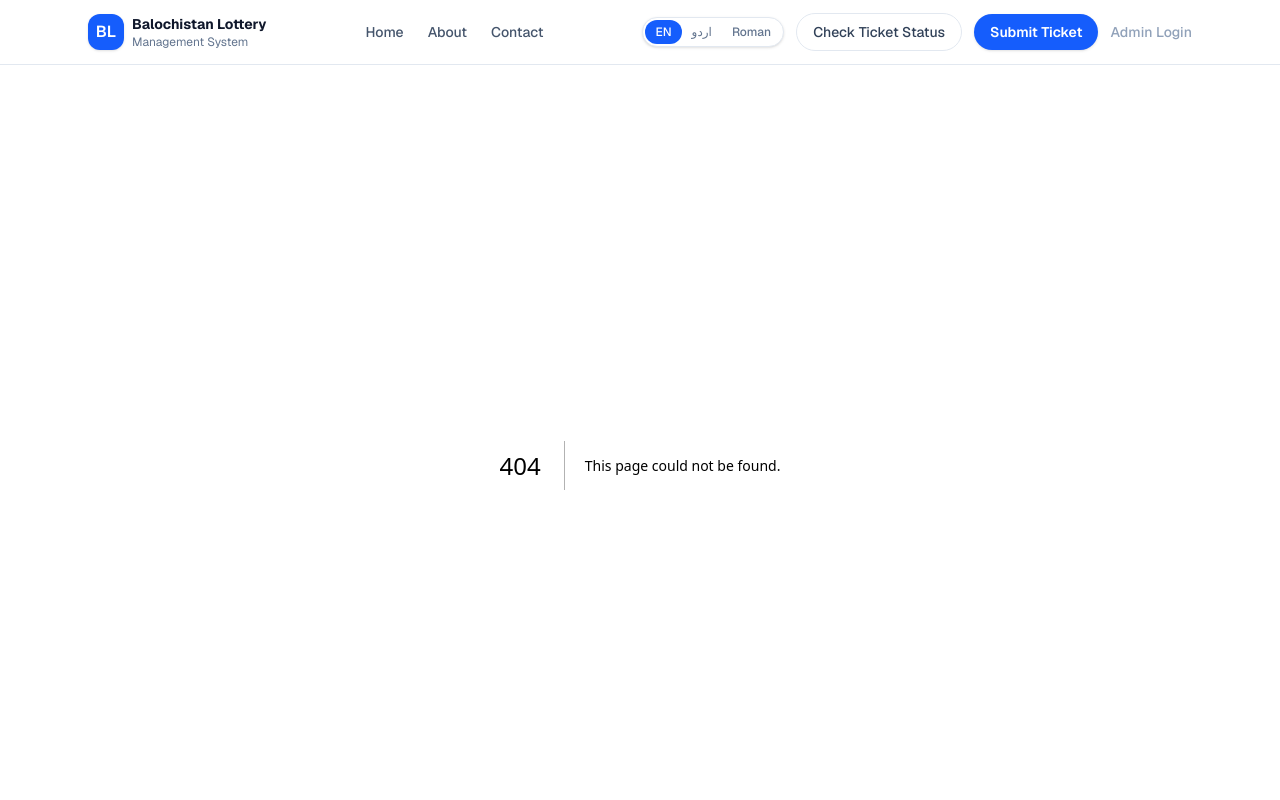
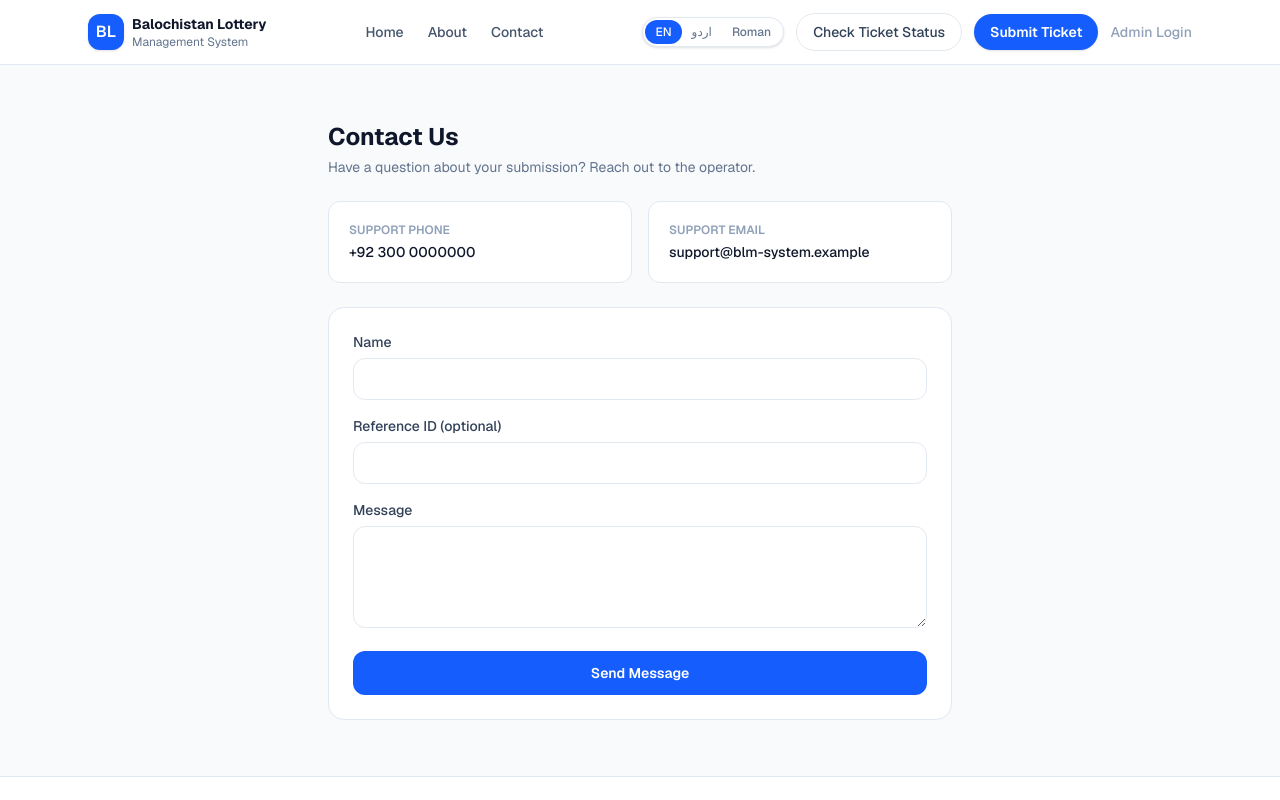
Before and after one commit to talalirfan987/aqeel-akbar, a Next.js app: page /contact in a window 1280 px wide. Before the commit this address had no page. Shown: the top 800 px of the page. Built offline with nearby package versions, Linux system fonts and the light colour scheme.

Commit message:
app: add about, contact, privacy, and terms pages

```diff
--- /dev/null
+++ b/src/app/about/page.tsx
@@ -0,0 +1,30 @@
+export default function AboutPage() {
+  return (
+    <main className="flex-1 bg-white">
+      <div className="mx-auto max-w-3xl px-4 py-14 sm:px-6">
+        <h1 className="text-2xl font-bold text-slate-900">About This Platform</h1>
+        <div className="mt-6 space-y-4 text-sm leading-relaxed text-slate-600">
+          <p>
+            The Balochistan Lottery Management System is a digital record-management platform built to replace
+            manual, paper-based ticket record keeping. It allows customers to submit their ticket information and
+            receipt photos digitally, and allows an authorized operator to verify, track, and manage those records
+            from a secure dashboard.
+          </p>
+          <p>
+            This platform does not itself conduct or officiate any draw, and it does not guarantee any winning
+            outcome. It is strictly a record-keeping and verification tool intended to bring transparency,
+            accountability, and an auditable history to the ticket submission process.
+          </p>
+          <p>
+            All submissions go through a manual verification step performed by an authorized operator before being
+            marked as Verified. Every status change is logged for audit purposes.
+          </p>
+          <div className="rounded-xl border border-amber-200 bg-amber-50 p-4 text-amber-800">
+            Participation may be subject to applicable provincial regulations and age restrictions (18+ where
+            applicable). Please ensure you comply with local laws before submitting a ticket.
+          </div>
+        </div>
+      </div>
+    </main>
+  );
+}
--- /dev/null
+++ b/src/app/contact/page.tsx
@@ -0,0 +1,57 @@
+"use client";
+
+import { useState } from "react";
+
+export default function ContactPage() {
+  const [sent, setSent] = useState(false);
+
+  return (
+    <main className="flex-1 bg-slate-50">
+      <div className="mx-auto max-w-2xl px-4 py-14 sm:px-6">
+        <h1 className="text-2xl font-bold text-slate-900">Contact Us</h1>
+        <p className="mt-1 text-sm text-slate-500">Have a question about your submission? Reach out to the operator.</p>
+
+        <div className="mt-6 grid gap-4 sm:grid-cols-2">
+          <div className="rounded-xl border border-slate-200 bg-white p-5">
+            <p className="text-xs font-semibold uppercase text-slate-400">Support Phone</p>
+            <p className="mt-1 text-sm font-medium text-slate-900">+92 300 0000000</p>
+          </div>
+          <div className="rounded-xl border border-slate-200 bg-white p-5">
+            <p className="text-xs font-semibold uppercase text-slate-400">Support Email</p>
+            <p className="mt-1 text-sm font-medium text-slate-900">support@blm-system.example</p>
+          </div>
+        </div>
+
+        {sent ? (
+          <div className="mt-6 rounded-xl border border-emerald-200 bg-emerald-50 p-5 text-sm text-emerald-700">
+            Thank you — your message has been noted. Our team will get back to you soon.
+          </div>
+        ) : (
+          <form
+            onSubmit={(e) => {
+              e.preventDefault();
+              setSent(true);
+            }}
+            className="mt-6 space-y-4 rounded-2xl border border-slate-200 bg-white p-6"
+          >
+            <div>
+              <label className="mb-1.5 block text-sm font-medium text-slate-700">Name</label>
+              <input required className="w-full rounded-xl border border-slate-200 px-4 py-2.5 text-sm focus:border-blue-400 focus:ring-2 focus:ring-blue-100 outline-none" />
+            </div>
+            <div>
+              <label className="mb-1.5 block text-sm font-medium text-slate-700">Reference ID (optional)</label>
+              <input className="w-full rounded-xl border border-slate-200 px-4 py-2.5 text-sm focus:border-blue-400 focus:ring-2 focus:ring-blue-100 outline-none" />
+            </div>
+            <div>
+              <label className="mb-1.5 block text-sm font-medium text-slate-700">Message</label>
+              <textarea required rows={4} className="w-full rounded-xl border border-slate-200 px-4 py-2.5 text-sm focus:border-blue-400 focus:ring-2 focus:ring-blue-100 outline-none" />
+            </div>
+            <button type="submit" className="w-full rounded-xl bg-blue-600 px-4 py-3 text-sm font-semibold text-white hover:bg-blue-700 cursor-pointer">
+              Send Message
+            </button>
+          </form>
+        )}
+      </div>
+    </main>
+  );
+}
--- /dev/null
+++ b/src/app/privacy/page.tsx
@@ -0,0 +1,28 @@
+export default function PrivacyPage() {
+  return (
+    <main className="flex-1 bg-white">
+      <div className="mx-auto max-w-3xl px-4 py-14 sm:px-6">
+        <h1 className="text-2xl font-bold text-slate-900">Privacy Policy</h1>
+        <div className="mt-6 space-y-4 text-sm leading-relaxed text-slate-600">
+          <p>We collect only the information necessary to record and verify your ticket submission:</p>
+          <ul className="list-disc pl-5 space-y-1">
+            <li>Full name and mobile/WhatsApp number</li>
+            <li>CNIC/ID, only where legally required</li>
+            <li>Ticket number, draw selection, and amount</li>
+            <li>A photo of your physical ticket/receipt</li>
+          </ul>
+          <p>
+            Your information is used solely for verification and record-keeping purposes by authorized operators.
+            Public status lookups display only limited, non-sensitive information and never expose your full CNIC,
+            phone number, or ticket image.
+          </p>
+          <p>
+            We do not sell or share your personal information with third parties. All admin actions on your record
+            are logged for audit and accountability purposes.
+          </p>
+          <p>You may contact us to request correction or removal of your submitted information where applicable.</p>
+        </div>
+      </div>
+    </main>
+  );
+}
--- /dev/null
+++ b/src/app/terms/page.tsx
@@ -0,0 +1,21 @@
+export default function TermsPage() {
+  return (
+    <main className="flex-1 bg-white">
+      <div className="mx-auto max-w-3xl px-4 py-14 sm:px-6">
+        <h1 className="text-2xl font-bold text-slate-900">Terms &amp; Conditions</h1>
+        <div className="mt-6 space-y-4 text-sm leading-relaxed text-slate-600">
+          <ol className="list-decimal space-y-3 pl-5">
+            <li>This platform is a digital record-management tool for lottery ticket submissions. It does not conduct or officiate draws.</li>
+            <li>Submitting a ticket does not guarantee verification or any winning outcome. Every submission is subject to manual review by an authorized operator.</li>
+            <li>A ticket number can only be verified once. Duplicate ticket numbers will be flagged for manual review.</li>
+            <li>Rejected tickets remain in the system for audit purposes and are not deleted.</li>
+            <li>Once a ticket is verified, its information can no longer be changed by the customer.</li>
+            <li>Users must provide accurate information. Submitting false or fraudulent information may result in rejection or cancellation of the ticket record.</li>
+            <li>Participation may be subject to applicable provincial regulations and age restrictions (18+ where applicable). It is the user&apos;s responsibility to comply with local laws.</li>
+            <li>We reserve the right to update these terms at any time. Continued use of the platform constitutes acceptance of the updated terms.</li>
+          </ol>
+        </div>
+      </div>
+    </main>
+  );
+}
```
